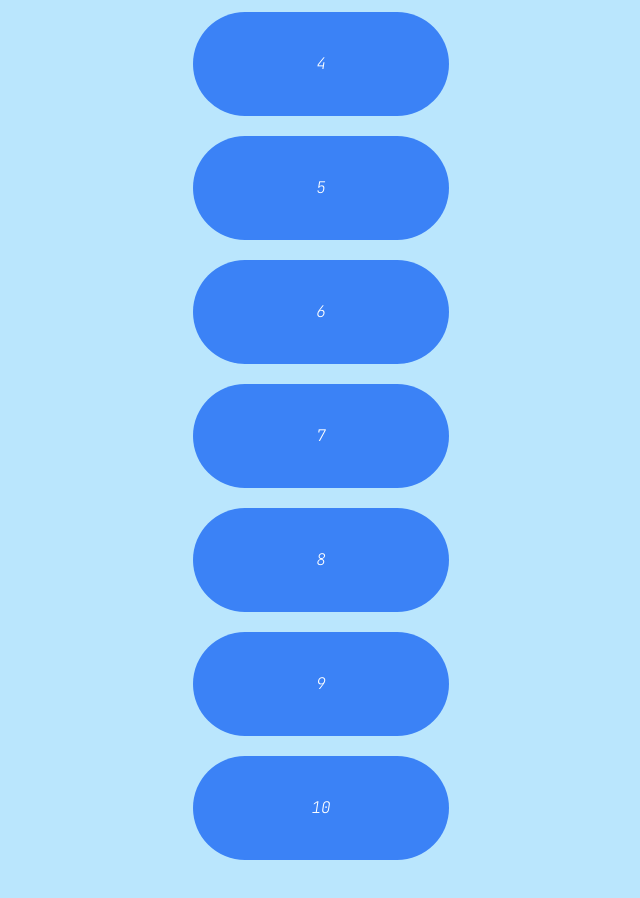
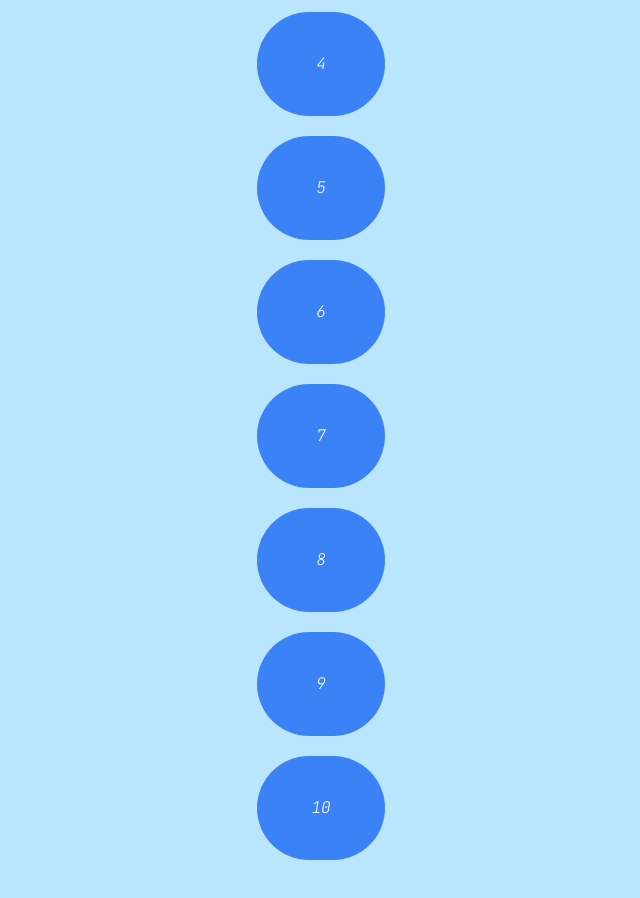
Before and after one commit to divyamrit/r, a plain HTML site: page index.html in a window 1280 px wide. Shown: the part 400-1298 px from the top of the page, without its empty margins (319-959 px from the left). Drawn offline with Linux system fonts and the light colour scheme.

Commit message:
Update index.html

```diff
--- a/index.html
+++ b/index.html
@@ -8,13 +8,13 @@
     <link rel="stylesheet" href="./tailwind.css">
     <style>
       .S-1{
-          min-width: 20vw;
+          min-width: 10vw;
       }
       .S-10{
-          min-width: 20vw;
+          min-width: 10vw;
       }
       .S-100{
-          min-width: 20vw;
+          min-width: 10vw;
       }
     </style>
   </head>
```
